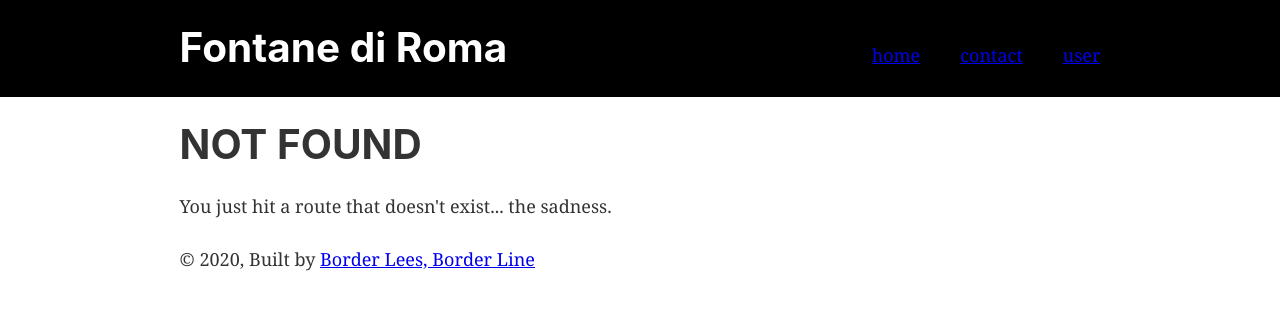
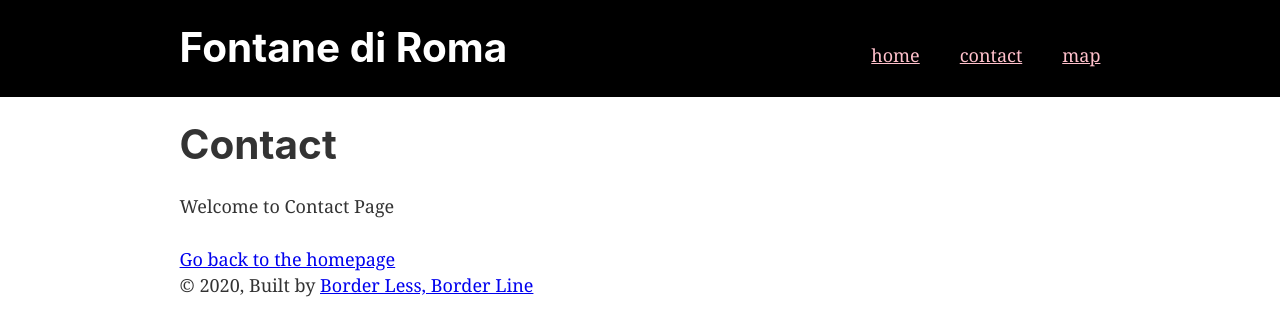
Before and after one commit to goldenraphti/fontane-di-roma, a Gatsby site: page /contact in a window 1280 px wide. Before the commit this address had no page. Built offline with nearby package versions, Linux system fonts and the light colour scheme; Gatsby itself is replaced by a stand-in of ours.

Commit message:
create additional fake pages

```diff
--- a/src/components/header.js
+++ b/src/components/header.js
@@ -2,7 +2,7 @@ import { Link } from "gatsby"
 import PropTypes from "prop-types"
 import React from "react"
 
-const topRightCategory = [ 'home', 'contact', 'user'];
+const topRightCategory = [ 'home', 'contact', 'map'];
 const listCategories = topRightCategory.map((category) =>
   <li
     style={{
@@ -10,7 +10,11 @@ const listCategories = topRightCategory.map((category) =>
       marginBottom: 0,
     }}
   >
-      <a href="#">{category}</a>
+      <Link
+        to={`/${category}`}
+        style={{
+          color: `pink`,
+        }}>{category}</Link>
   </li>
 );
 
--- a/src/components/layout.js
+++ b/src/components/layout.js
@@ -38,7 +38,7 @@ const Layout = ({ children }) => {
         <footer>
           © {new Date().getFullYear()}, Built by
           {` `}
-          <a href="https://www.gatsbyjs.org">Border Lees, Border Line</a>
+          <a href="https://www.gatsbyjs.org">Border Less, Border Line</a>
         </footer>
       </div>
     </>
--- /dev/null
+++ b/src/pages/contact.js
@@ -0,0 +1,16 @@
+import React from "react"
+import { Link } from "gatsby"
+
+import Layout from "../components/layout"
+import SEO from "../components/seo"
+
+const ContactPage = () => (
+  <Layout>
+    <SEO title="Contact" />
+    <h1>Contact</h1>
+    <p>Welcome to Contact Page</p>
+    <Link to="/">Go back to the homepage</Link>
+  </Layout>
+)
+
+export default ContactPage
```
Also changed, not shown: package.json (+6 -3 lines), src/components/mapui.js (deleted, +0 -18 lines), src/pages/map.js (renamed from src/pages/page-2.js, +5 -5 lines).
